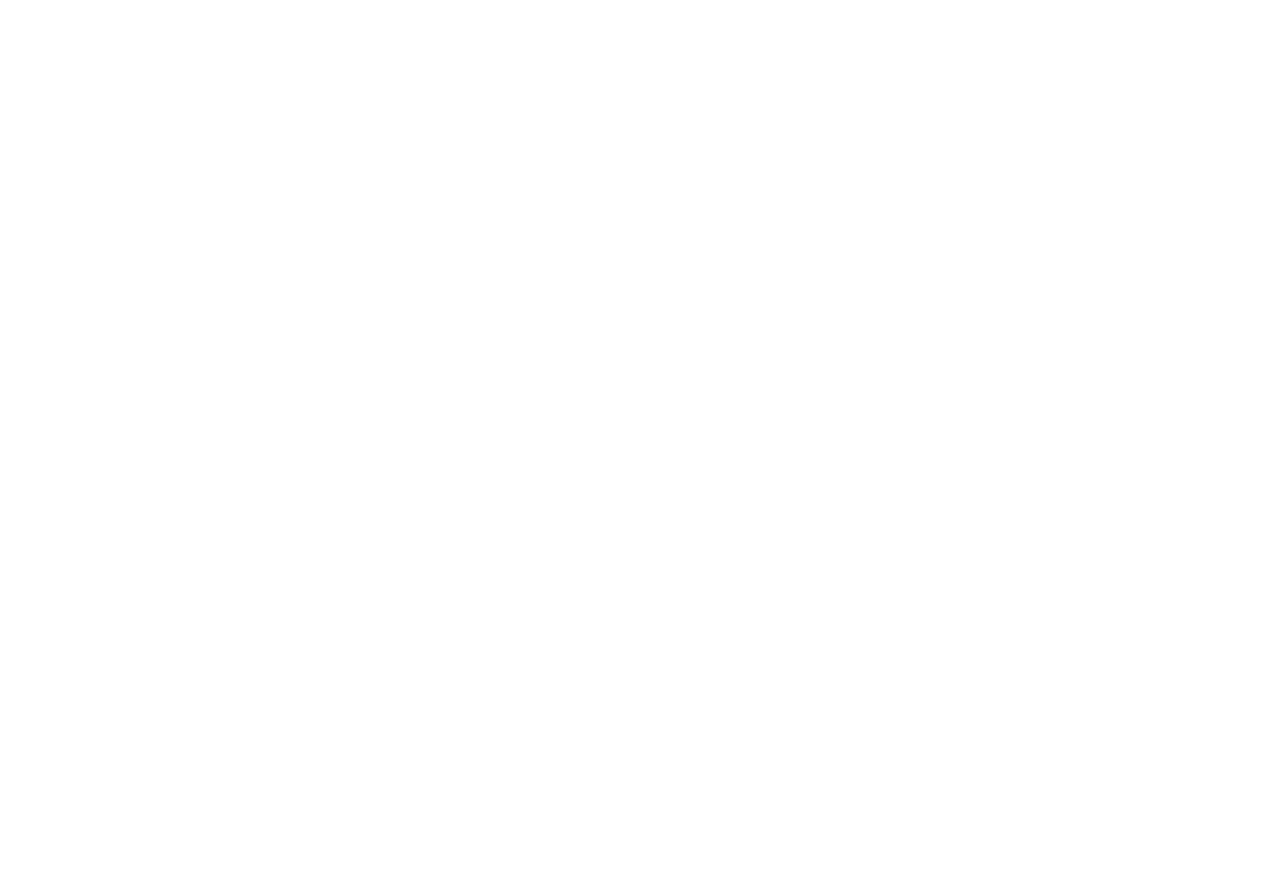
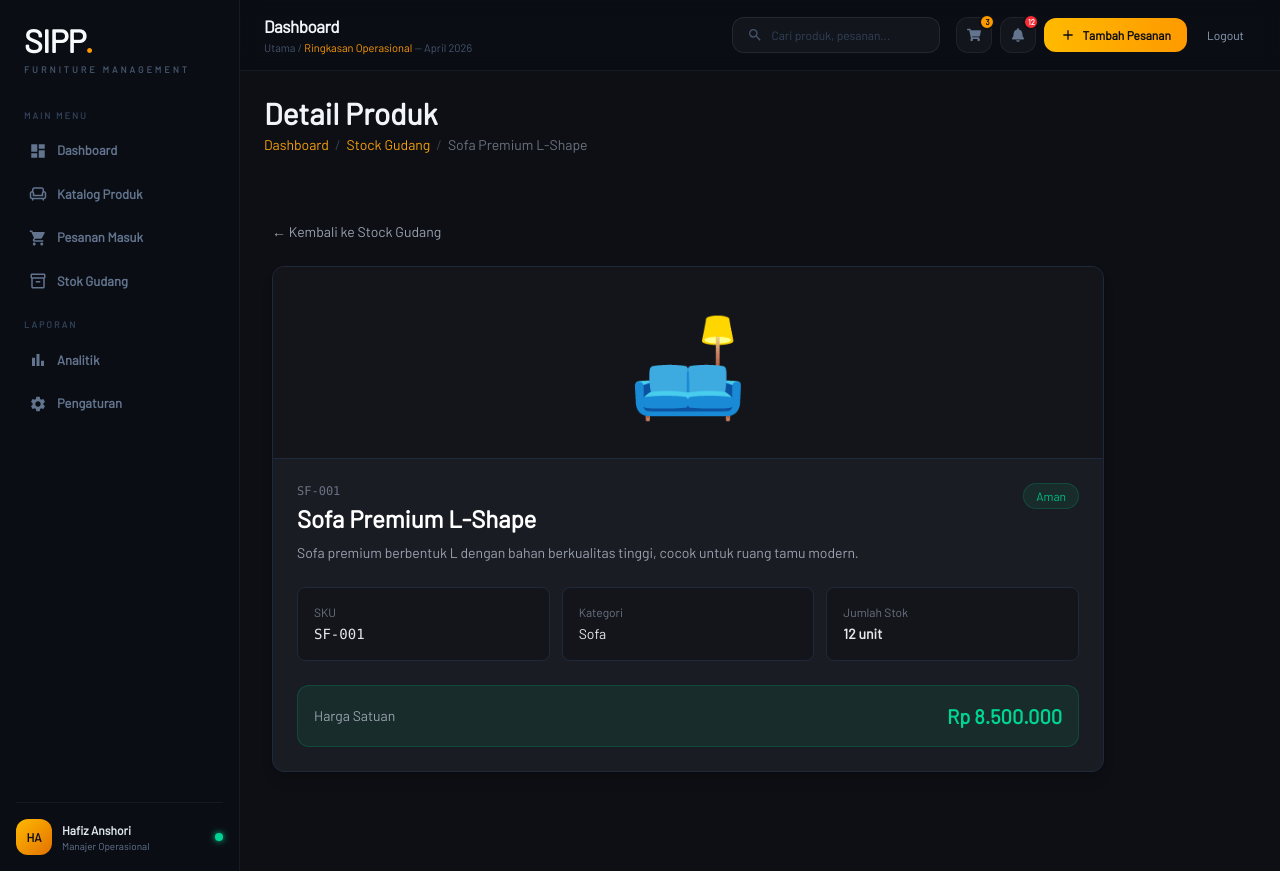
Before and after one commit to Himmel-al/fmi-app, a React (Vite) app: page /products/1 in a window 1280 px wide. Before the commit this address had no page. Before the commit the page ends 800 px from the top, so only its background shows below. Built offline with nearby package versions, Linux system fonts and the light colour scheme; sample sign-in values are in the browser's storage.

Commit message:
UpdateProdukDetail

```diff
--- a/src/App.jsx
+++ b/src/App.jsx
@@ -21,6 +21,7 @@ const PesananMasuk = lazy(() => import("./pages/PesananMasuk"));
 const StockGudang = lazy(() => import("./pages/StockGudang"));
 const Analitik = lazy(() => import("./pages/Analitik"));
 const Pengaturan = lazy(() => import("./pages/Pengaturan"));
+const ProductDetail = lazy(() => import("./pages/ProductDetail"))
 const GuestPage = lazy(() => import("./pages/guest/GuestPage"));
 
 function LoadingScreen() {
@@ -78,6 +79,7 @@ function App() {
             <Route path="/stockgudang" element={<StockGudang />} />
             <Route path="/analitik" element={<Analitik />} />
             <Route path="/pengaturan" element={<Pengaturan />} />
+            <Route path="/products/:id" element={<ProductDetail />} />
           </Route>
         </Route>
       </Routes>
--- /dev/null
+++ b/src/pages/ProductDetail.jsx
@@ -0,0 +1,158 @@
+import { useParams, Link } from "react-router-dom"
+import PageHeader from "../components/PageHeader"
+
+const stockItems = [
+  {
+    id: 1,
+    sku: "SF-001",
+    name: "Sofa Premium L-Shape",
+    category: "Sofa",
+    price: "Rp 8.500.000",
+    stock: 12,
+    status: "Aman",
+    statusColor: "bg-emerald-500/10 text-emerald-500 border border-emerald-500/20",
+    icon: "🛋️",
+    description: "Sofa premium berbentuk L dengan bahan berkualitas tinggi, cocok untuk ruang tamu modern.",
+  },
+  {
+    id: 2,
+    sku: "MJ-002",
+    name: "Meja Makan Minimalis",
+    category: "Meja",
+    price: "Rp 3.200.000",
+    stock: 8,
+    status: "Aman",
+    statusColor: "bg-emerald-500/10 text-emerald-500 border border-emerald-500/20",
+    icon: "🪵",
+    description: "Meja makan dengan desain minimalis modern, terbuat dari kayu solid pilihan.",
+  },
+  {
+    id: 3,
+    sku: "LM-003",
+    name: "Lemari Pakaian 4 Pintu",
+    category: "Lemari",
+    price: "Rp 5.400.000",
+    stock: 5,
+    status: "Aman",
+    statusColor: "bg-emerald-500/10 text-emerald-500 border border-emerald-500/20",
+    icon: "🗄️",
+    description: "Lemari pakaian 4 pintu dengan ruang penyimpanan luas, dilengkapi cermin di bagian dalam.",
+  },
+  {
+    id: 4,
+    sku: "TT-005",
+    name: "Tempat Tidur Queen",
+    category: "Kasur",
+    price: "Rp 7.800.000",
+    stock: 3,
+    status: "Menipis",
+    statusColor: "bg-amber-500/10 text-amber-500 border border-amber-500/20",
+    icon: "🛏️",
+    description: "Tempat tidur ukuran queen dengan rangka kayu jati kokoh dan desain elegan.",
+  },
+  {
+    id: 5,
+    sku: "KR-008",
+    name: "Kursi Makan Kayu Jati",
+    category: "Kursi",
+    price: "Rp 850.000",
+    stock: 0,
+    status: "Habis",
+    statusColor: "bg-red-500/10 text-red-500 border border-red-500/20",
+    icon: "🪑",
+    description: "Kursi makan dari kayu jati asli, kuat dan tahan lama dengan finishing natural.",
+  },
+]
+
+export default function ProductDetail() {
+  const { id } = useParams()
+  const product = stockItems.find((item) => item.id === parseInt(id))
+
+  if (!product) {
+    return (
+      <div className="text-white min-h-screen flex items-center justify-center">
+        <div className="text-center">
+          <p className="text-6xl mb-4">❌</p>
+          <p className="text-gray-400 text-lg mb-4">Produk tidak ditemukan.</p>
+          <Link
+            to="/stockgudang"
+            className="text-emerald-400 hover:text-emerald-500 transition-colors"
+          >
+            ← Kembali ke Stock Gudang
+          </Link>
+        </div>
+      </div>
+    )
+  }
+
+  return (
+    <div className="text-white min-h-screen">
+      <PageHeader
+        title="Detail Produk"
+        breadcrumb={[
+          { label: "Dashboard" },
+          { label: "Stock Gudang", href: "/stockgudang" },
+          { label: product.name },
+        ]}
+      />
+
+      <div className="p-6 md:p-8 max-w-4xl">
+
+        {/* Tombol Kembali */}
+        <Link
+          to="/stockgudang"
+          className="inline-flex items-center gap-2 text-sm text-gray-400 hover:text-emerald-400 transition-colors mb-6"
+        >
+          ← Kembali ke Stock Gudang
+        </Link>
+
+        {/* Card Utama */}
+        <div className="bg-[#1a1c23] rounded-xl border border-gray-800 overflow-hidden shadow-lg">
+
+          {/* Hero Banner */}
+          <div className="bg-[#14151a] flex items-center justify-center h-48 border-b border-gray-800">
+            <span className="text-8xl">{product.icon}</span>
+          </div>
+
+          <div className="p-6">
+            {/* Nama & Status */}
+            <div className="flex items-start justify-between gap-4 mb-6">
+              <div>
+                <p className="text-gray-500 text-xs font-mono mb-1">{product.sku}</p>
+                <h2 className="text-2xl font-bold">{product.name}</h2>
+                <p className="text-gray-400 text-sm mt-2">{product.description}</p>
+              </div>
+              <span className={`px-3 py-1 rounded-full text-xs font-medium whitespace-nowrap ${product.statusColor}`}>
+                {product.status}
+              </span>
+            </div>
+
+            {/* Info Grid */}
+            <div className="grid grid-cols-2 md:grid-cols-3 gap-3 mb-6">
+              <div className="bg-[#14151a] rounded-lg p-4 border border-gray-800">
+                <p className="text-gray-500 text-xs mb-1">SKU</p>
+                <p className="text-gray-200 text-sm font-mono font-medium">{product.sku}</p>
+              </div>
+              <div className="bg-[#14151a] rounded-lg p-4 border border-gray-800">
+                <p className="text-gray-500 text-xs mb-1">Kategori</p>
+                <p className="text-gray-200 text-sm font-medium">{product.category}</p>
+              </div>
+              <div className="bg-[#14151a] rounded-lg p-4 border border-gray-800">
+                <p className="text-gray-500 text-xs mb-1">Jumlah Stok</p>
+                <p className={`text-sm font-bold ${product.stock === 0 ? "text-red-500" : product.stock < 5 ? "text-amber-500" : "text-gray-200"}`}>
+                  {product.stock} unit
+                </p>
+              </div>
+            </div>
+
+            {/* Harga */}
+            <div className="flex items-center justify-between bg-emerald-500/10 border border-emerald-500/20 rounded-xl p-4">
+              <span className="text-gray-400 text-sm">Harga Satuan</span>
+              <span className="text-emerald-400 text-xl font-bold">{product.price}</span>
+            </div>
+          </div>
+        </div>
+      </div>
+    </div>
+  )
+}
--- a/src/pages/StockGudang.jsx
+++ b/src/pages/StockGudang.jsx
@@ -1,10 +1,12 @@
 import React from "react";
+import { Link } from "react-router-dom";
 import PageHeader from "../components/PageHeader";
 
 export default function StockGudang() {
   // Data dummy untuk tabel stok gudang
   const stockItems = [
     {
+      id: 1,
       sku: "SF-001",
       name: "Sofa Premium L-Shape",
       category: "Sofa",
@@ -15,6 +17,7 @@ export default function StockGudang() {
         "bg-emerald-500/10 text-emerald-500 border border-emerald-500/20",
     },
     {
+      id: 2,
       sku: "MJ-002",
       name: "Meja Makan Minimalis",
       category: "Meja",
@@ -25,6 +28,7 @@ export default function StockGudang() {
         "bg-emerald-500/10 text-emerald-500 border border-emerald-500/20",
     },
     {
+      id: 3,
       sku: "LM-003",
       name: "Lemari Pakaian 4 Pintu",
       category: "Lemari",
@@ -35,6 +39,7 @@ export default function StockGudang() {
         "bg-emerald-500/10 text-emerald-500 border border-emerald-500/20",
     },
     {
+      id: 4,
       sku: "TT-005",
       name: "Tempat Tidur Queen",
       category: "Kasur",
@@ -44,6 +49,7 @@ export default function StockGudang() {
       statusColor: "bg-amber-500/10 text-amber-500 border border-amber-500/20",
     },
     {
+      id: 5,
       sku: "KR-008",
       name: "Kursi Makan Kayu Jati",
       category: "Kursi",
@@ -159,8 +165,13 @@ export default function StockGudang() {
                     className="border-b border-gray-800/50 hover:bg-gray-800/30 transition-colors"
                   >
                     <td className="p-4 text-gray-400 font-mono">{item.sku}</td>
-                    <td className="p-4 text-gray-200 font-medium">
-                      {item.name}
+                    <td className="p-4 font-medium">
+                      <Link
+                        to={`/products/${item.id}`}
+                        className="text-emerald-400 hover:text-emerald-500 hover:underline transition-colors"
+                      >
+                        {item.name}
+                      </Link>
                     </td>
                     <td className="p-4 text-gray-400">{item.category}</td>
                     <td className="p-4 text-gray-400">{item.price}</td>
```
